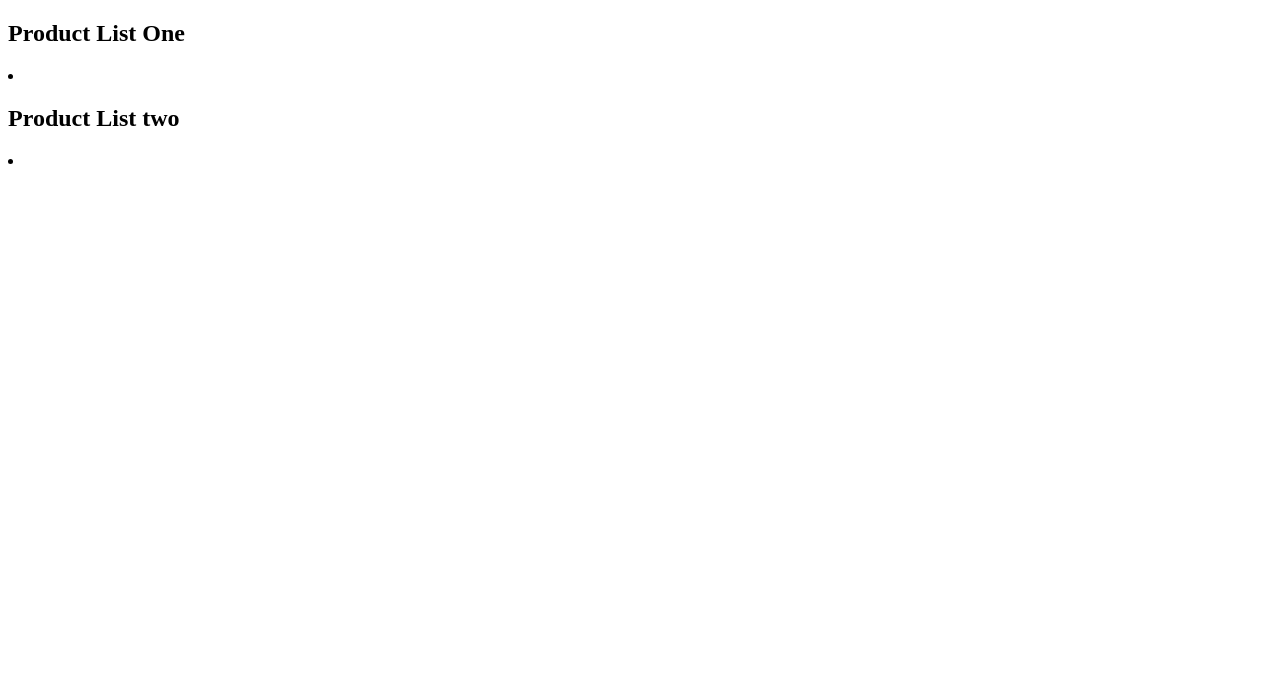
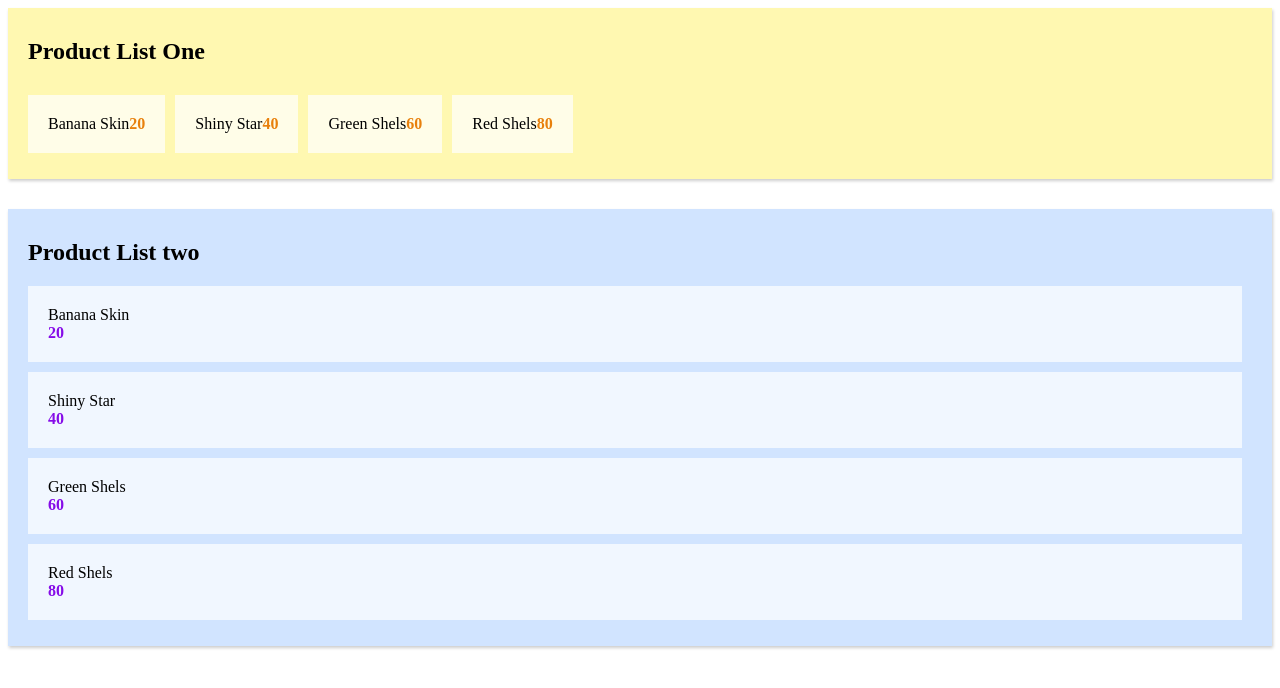
Before and after one commit to ChamkhiAnas/VueAuthentificationsWithJwt, a Vue app: page / in a window 1280 px wide. Shown: the top 688 px of the page. Built offline with nearby package versions, Linux system fonts and the light colour scheme.

Commit message:
AddinTheStyles

```diff
--- a/src/App.vue
+++ b/src/App.vue
@@ -1,7 +1,7 @@
 <template>
   <div id="app">
-     <product-list-one></product-list-one>
-    <product-list-two></product-list-two>
+     <product-list-one v-bind:products="products"></product-list-one>
+    <product-list-two v-bind:products="products"></product-list-two>
 
   </div>
 </template>
@@ -26,8 +26,6 @@
         {name:"Green Shels",price:60},
         {name:"Red Shels",price:80},
 
-
-
       ]
 
 
--- a/src/components/ProductListOne.vue
+++ b/src/components/ProductListOne.vue
@@ -2,10 +2,11 @@
   <div id="product-list-one">
   <h2>Product List One</h2>
   <ul>
+    <li v-for="(product,index) in products" :key="index">
+      <span class="name">{{product.name}}</span>
+      <span class="price">{{product.price}}</span>
+    </li>
   </ul>
-
-  <li></li>
-
 
   </div>
 
@@ -13,7 +14,7 @@
 
 <script>
 export default {
-
+  props:["products"],
   data(){
     return{
     }
@@ -23,5 +24,25 @@
 
 <!-- Add "scoped" attribute to limit CSS to this component only -->
 <style scoped lang="scss">
+#product-list-one{
+    background: #FFF8B1;
+    box-shadow: 1px 2px 3px rgba(0,0,0,0.2);
+    margin-bottom: 30px;
+    padding: 10px 20px;
+}
+#product-list-one ul{
+    padding: 0;
+}
+#product-list-one li{
+    display: inline-block;
+    margin-right: 10px;
+    margin-top: 10px;
+    padding: 20px;
+    background: rgba(255,255,255,0.7);
+}
+.price{
+    font-weight: bold;
+    color: #E8800C;
+}
 
 </style>
--- a/src/components/ProductListTwo.vue
+++ b/src/components/ProductListTwo.vue
@@ -2,10 +2,11 @@
   <div id="product-list-two">
   <h2>Product List two</h2>
   <ul>
+    <li v-for="(product,index) in products" :key="index">
+      <span class="name">{{product.name}}</span>
+      <span class="price">{{product.price}}</span>
+    </li>
   </ul>
-
-  <li></li>
-
 
   </div>
 
@@ -13,7 +14,7 @@
 
 <script>
 export default {
-
+  props:['products'],
   data(){
     return{
     }
@@ -23,5 +24,26 @@
 
 <!-- Add "scoped" attribute to limit CSS to this component only -->
 <style scoped lang="scss">
+#product-list-two{
+    background: #D1E4FF;
+    box-shadow: 1px 2px 3px rgba(0,0,0,0.2);
+    margin-bottom: 30px;
+    padding: 10px 20px;
+}
+#product-list-two ul{
+    padding: 0;
+    list-style-type: none;
+}
+#product-list-two li{
+    margin-right: 10px;
+    margin-top: 10px;
+    padding: 20px;
+    background: rgba(255,255,255,0.7);
+}
+.price{
+    font-weight: bold;
+    color: #860CE8;
+    display: block;
+}
 
 </style>
```
